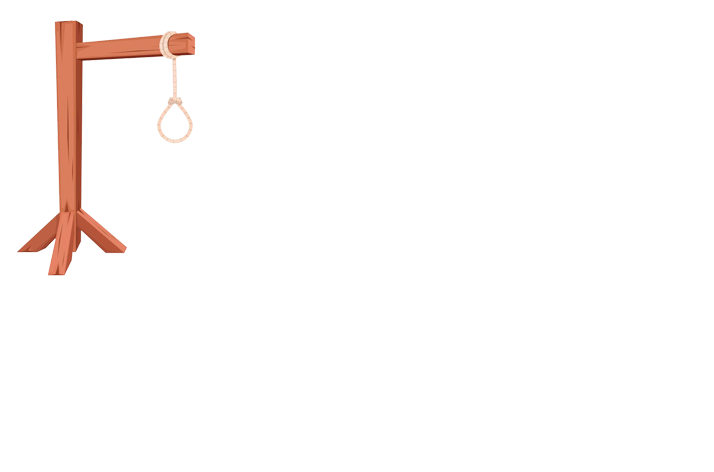
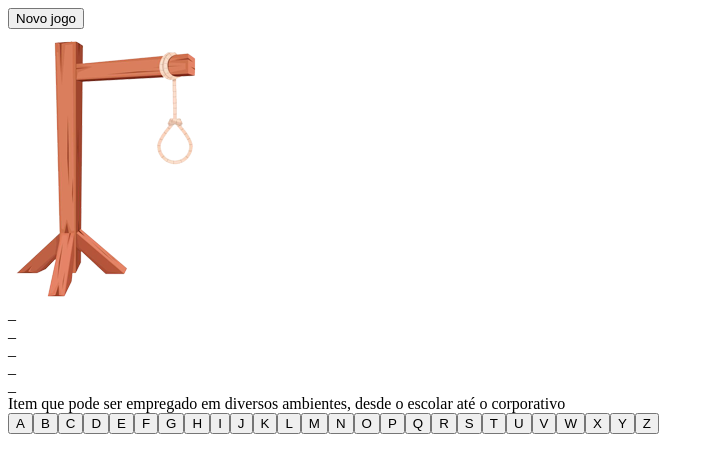
Before and after one commit to joaopafe/hangman-game, a React (Vite) app: page / in a window 1280 px wide. Shown: the top 472 px of the page, without its empty margins (0-714 px from the left). Built offline with nearby package versions, Linux system fonts and the light colour scheme.

Commit message:
add the jsx components and useState on App.jsx

```diff
--- a/src/App.jsx
+++ b/src/App.jsx
@@ -1,14 +1,63 @@
 import { useState } from "react";
+
 import { Gallow } from "./components/Gallow";
+import { Word } from "./components/Word";
+import { Clue } from "./components/Clue";
+import { ListButtons } from "./components/ListButtons";
+
+import { words } from "../public/data/words";
+
+import { raffleWord } from "./utils/raffleWord";
+import { generateLettersList } from "./utils/generateLettersList";
+import { generateButtonLetterList } from "./utils/generateButtonLetterList";
 
 const App = () => {
   const [gallowStep, setGallowStep] = useState(1);
+  const [word, setWord] = useState(raffleWord(words));
+  const [letters, setLetters] = useState(generateLettersList(word.name));
+  const [buttonLetterList, setButtonLetterList] = useState(
+    generateButtonLetterList()
+  );
 
   const updateGallowStep = () => setGallowStep(gallowStep + 1);
 
+  const updateWord = () => {
+    const newWord = raffleWord(words);
+
+    setWord(newWord);
+    updateLetters(newWord.name);
+  };
+
+  const updateLetters = (word) => {
+    const newLetters = generateLettersList(word);
+
+    setLetters(newLetters);
+  };
+
+  const updateButton = (buttonletterForUpdate) => {
+    setButtonLetterList(
+      buttonLetterList.map((buttonLetter) => {
+        return buttonLetter.letter === buttonletterForUpdate
+          ? { ...buttonLetter, disabled: true }
+          : buttonLetter;
+      })
+    );
+  };
+
   return (
     <>
+      <button onClick={updateWord}>Novo jogo</button>
+
       <Gallow gallowStep={gallowStep} />
+
+      <Word letters={letters} />
+
+      <Clue clue={word.clue} />
+
+      <ListButtons
+        buttonLetterList={buttonLetterList}
+        onUpdateButton={updateButton}
+      />
     </>
   );
 };
```
